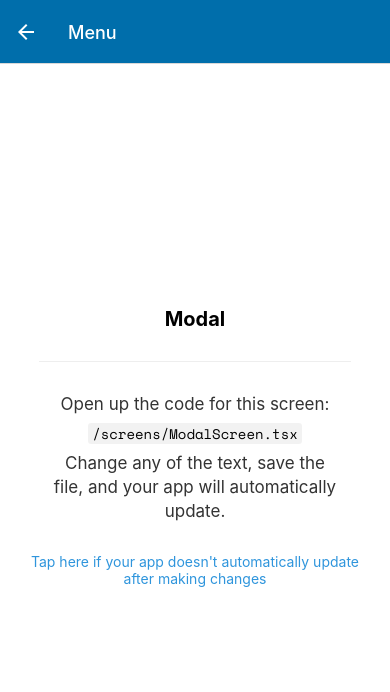
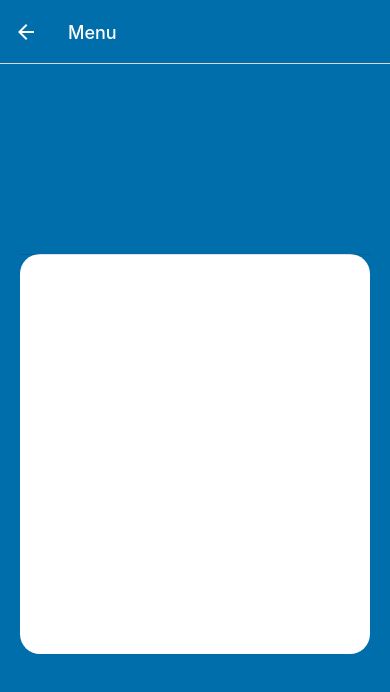
Before and after one commit to rxqvx/PortalFei, a React Native app: screen /Menu in a window 390 px wide. Shown: the top 692 px of the page. Built offline with nearby package versions, Linux system fonts and the light colour scheme; what expo-linking would draw is missing.

Commit message:
refac: modal

```diff
--- a/components/EditScreenInfo.tsx
+++ /dev/null
@@ -1,79 +0,0 @@
-import * as WebBrowser from 'expo-web-browser';
-import { StyleSheet, TouchableOpacity } from 'react-native';
-
-import Colors from '../constants/Colors';
-import { MonoText } from './StyledText';
-import { Text, View } from './Themed';
-
-export default function EditScreenInfo({ path }: { path: string }) {
-  return (
-    <View>
-      <View style={styles.getStartedContainer}>
-        <Text
-          style={styles.getStartedText}
-          lightColor="rgba(0,0,0,0.8)"
-          darkColor="rgba(255,255,255,0.8)">
-          Open up the code for this screen:
-        </Text>
-
-        <View
-          style={[styles.codeHighlightContainer, styles.homeScreenFilename]}
-          darkColor="rgba(255,255,255,0.05)"
-          lightColor="rgba(0,0,0,0.05)">
-          <MonoText>{path}</MonoText>
-        </View>
-
-        <Text
-          style={styles.getStartedText}
-          lightColor="rgba(0,0,0,0.8)"
-          darkColor="rgba(255,255,255,0.8)">
-          Change any of the text, save the file, and your app will automatically update.
-        </Text>
-      </View>
-
-      <View style={styles.helpContainer}>
-        <TouchableOpacity onPress={handleHelpPress} style={styles.helpLink}>
-          <Text style={styles.helpLinkText} lightColor={Colors.light.tint}>
-            Tap here if your app doesn't automatically update after making changes
-          </Text>
-        </TouchableOpacity>
-      </View>
-    </View>
-  );
-}
-
-function handleHelpPress() {
-  WebBrowser.openBrowserAsync(
-    'https://docs.expo.io/get-started/create-a-new-app/#opening-the-app-on-your-phonetablet'
-  );
-}
-
-const styles = StyleSheet.create({
-  getStartedContainer: {
-    alignItems: 'center',
-    marginHorizontal: 50,
-  },
-  homeScreenFilename: {
-    marginVertical: 7,
-  },
-  codeHighlightContainer: {
-    borderRadius: 3,
-    paddingHorizontal: 4,
-  },
-  getStartedText: {
-    fontSize: 17,
-    lineHeight: 24,
-    textAlign: 'center',
-  },
-  helpContainer: {
-    marginTop: 15,
-    marginHorizontal: 20,
-    alignItems: 'center',
-  },
-  helpLink: {
-    paddingVertical: 15,
-  },
-  helpLinkText: {
-    textAlign: 'center',
-  },
-});
--- a/navigation/index.tsx
+++ b/navigation/index.tsx
@@ -91,7 +91,7 @@ function BottomTabNavigator() {
                 name="user-circle"
                 size={25}
                 color={Colors[colorScheme].text}
-                style={{ marginRight: 15, }}
+                style={{ marginRight: 15, color: '#fff' }}
               />
             </Pressable>
           ),
--- a/package.json
+++ b/package.json
@@ -18,6 +18,8 @@
     "@react-navigation/bottom-tabs": "^6.0.5",
     "@react-navigation/native": "^6.0.2",
     "@react-navigation/native-stack": "^6.1.0",
+    "@rneui/base": "^4.0.0-rc.5",
+    "@rneui/themed": "^4.0.0-rc.5",
     "expo": "~45.0.0",
     "expo-asset": "~8.5.0",
     "expo-constants": "~13.1.1",
--- a/screens/ModalScreen.tsx
+++ b/screens/ModalScreen.tsx
@@ -1,17 +1,20 @@
 import { StatusBar } from 'expo-status-bar';
+import { useContext } from 'react';
+import React from 'react';
 import { Platform, StyleSheet } from 'react-native';
 
-import EditScreenInfo from '../components/EditScreenInfo';
 import { Text, View } from '../components/Themed';
+import { AppContext } from '../contexts/appContext';
+import { Divider } from '@rneui/base';
 
 export default function ModalScreen() {
+  const { username } = React.useContext(AppContext)
   return (
     <View style={styles.container}>
-      <Text style={styles.title}>Modal</Text>
-      <View style={styles.separator} lightColor="#eee" darkColor="rgba(255,255,255,0.1)" />
-      <EditScreenInfo path="/screens/ModalScreen.tsx" />
-
-      {/* Use a light status bar on iOS to account for the black space above the modal */}
+      <View style={{ width: 350, height: 400, backgroundColor: '#fff', borderRadius: 20 }}>
+        <Text style={{ textAlign: 'center', fontSize: 16 }}>{username}</Text>
+        <Divider />
+      </View>
       <StatusBar style={Platform.OS === 'ios' ? 'light' : 'auto'} />
     </View>
   );
@@ -22,6 +25,7 @@ const styles = StyleSheet.create({
     flex: 1,
     alignItems: 'center',
     justifyContent: 'center',
+    backgroundColor: '#006eab'
   },
   title: {
     fontSize: 20,
--- a/screens/TabTwoScreen.tsx
+++ b/screens/TabTwoScreen.tsx
@@ -7,7 +7,7 @@ export default function TabTwoScreen() {
   return (
     <View style={styles.container}>
       <Image
-        style={{ width: windowWidth, height: windowHeight, marginTop: 40 }}
+        style={{ width: windowWidth, height: windowHeight }}
         source={require('../assets/images/1.png')}
       />
     </View>
```
Also changed, not shown: 1 other file (tests, documents, lock files or other folders).
